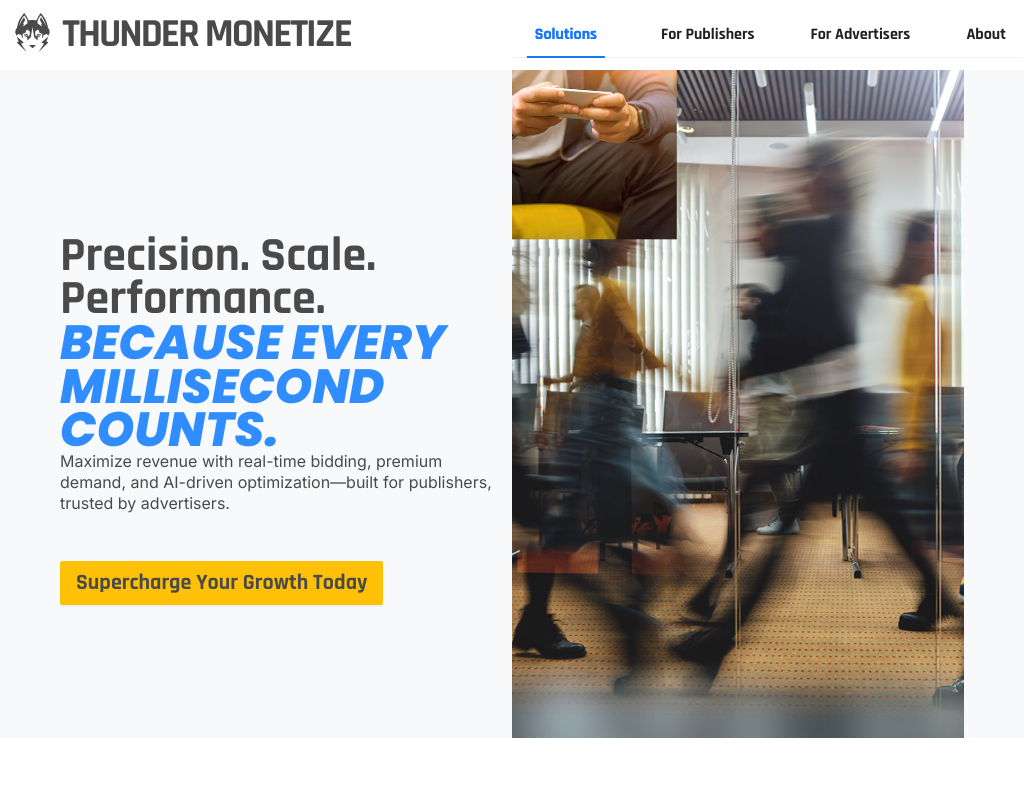
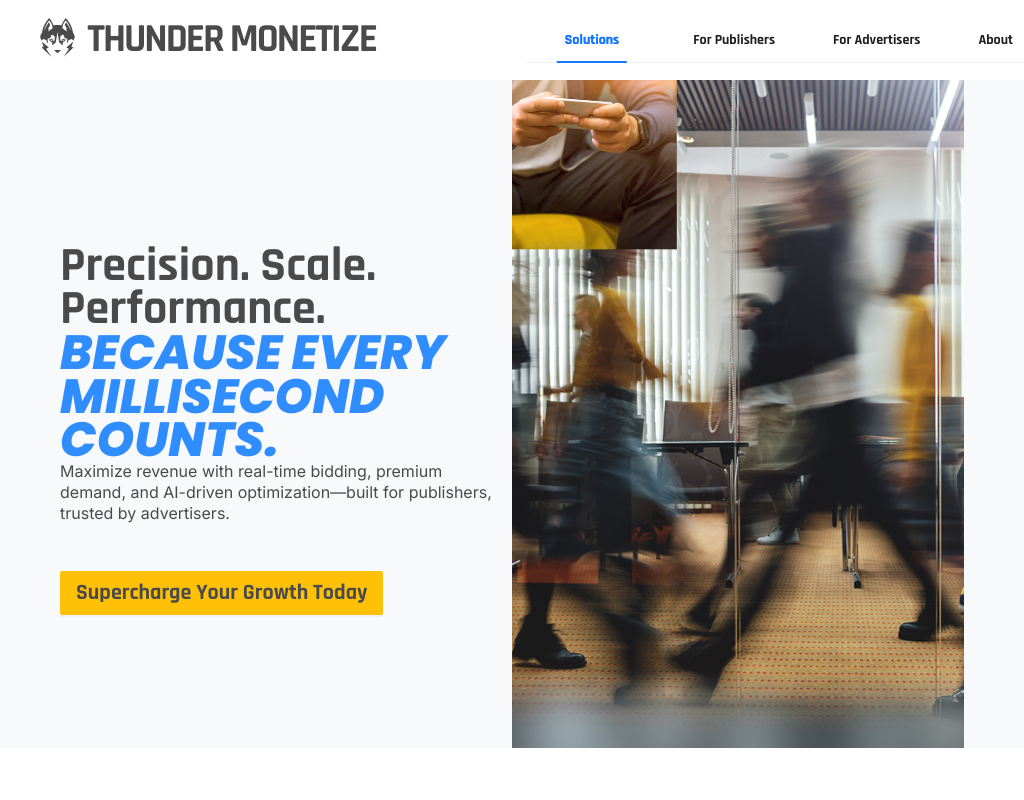
Before and after one commit to jwong65/vite-react-site, a React (Vite) app: page / in a window 1024 px wide. Shown: the top 800 px of the page. Built offline with nearby package versions, Linux system fonts and the light colour scheme.

Commit message:
Removed the breakpoint

```diff
--- a/src/components/navigation_header.css
+++ b/src/components/navigation_header.css
@@ -212,37 +212,6 @@
         font-size: 14px;
     }
 }
-@media (min-width: 835px) and (max-width: 1024px) {
-    .header-container {
-        padding: 0 15px; /* Slightly reduced padding */
-    }
-
-    .navigation-header {
-        height: 70px; /* Slightly shorter */
-    }
-
-    .brand-section {
-        margin-left: 0;
-        margin-right: 10px;
-    }
-
-    .nav-tabs-container {
-        margin-right: 0;
-    }
-
-    .navigation-tabs .ant-tabs-nav-list {
-        gap: 8px;
-        padding: 0 8px;
-    }
-
-    .navigation-tabs .ant-tabs-tab {
-        margin: 0 8px;
-    }
-
-    .navigation-tabs .ant-tabs-tab-btn {
-        font-size: 16px;
-    }
-}
 
 /* Tablet Portrait */
 @media (max-width: 834px){
```
